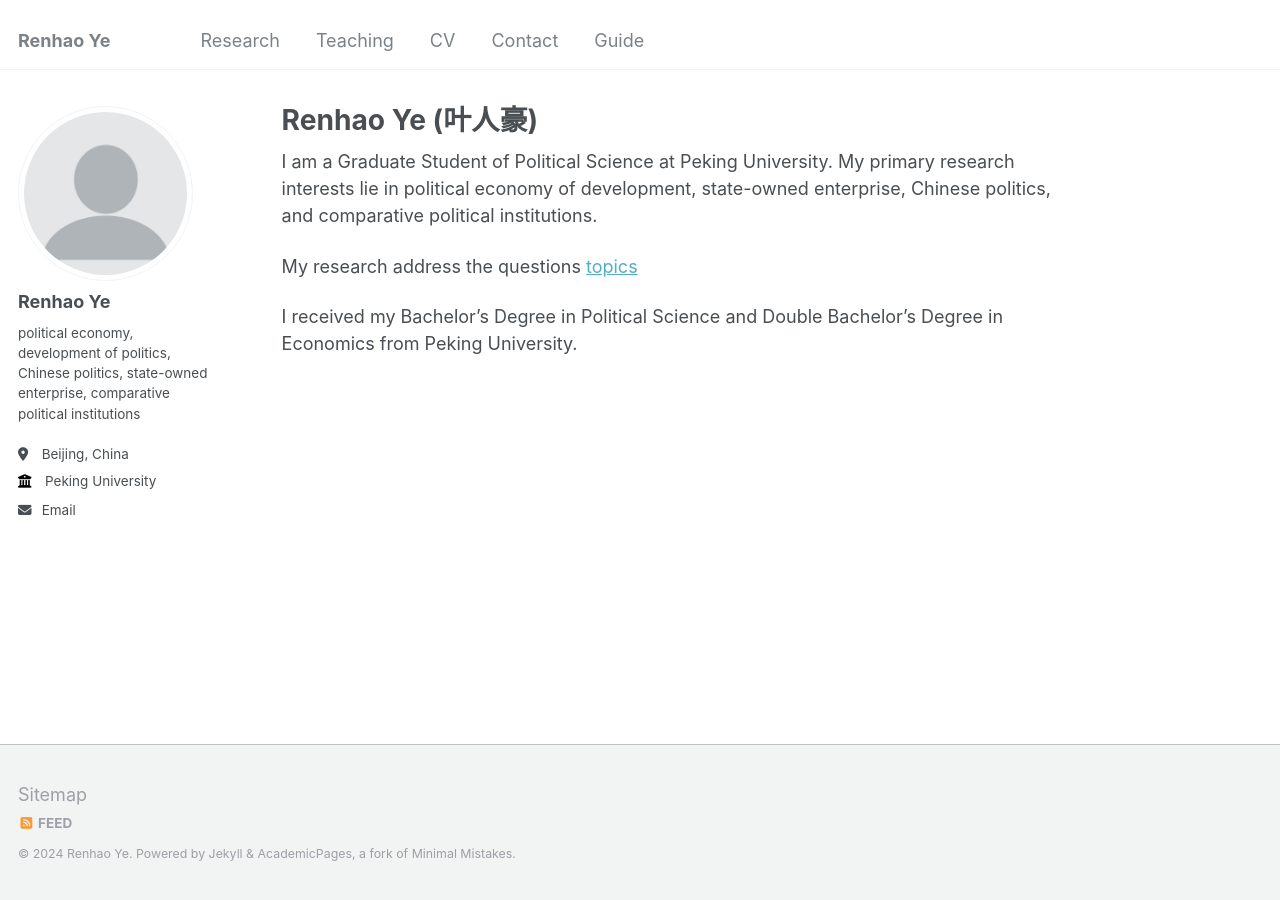
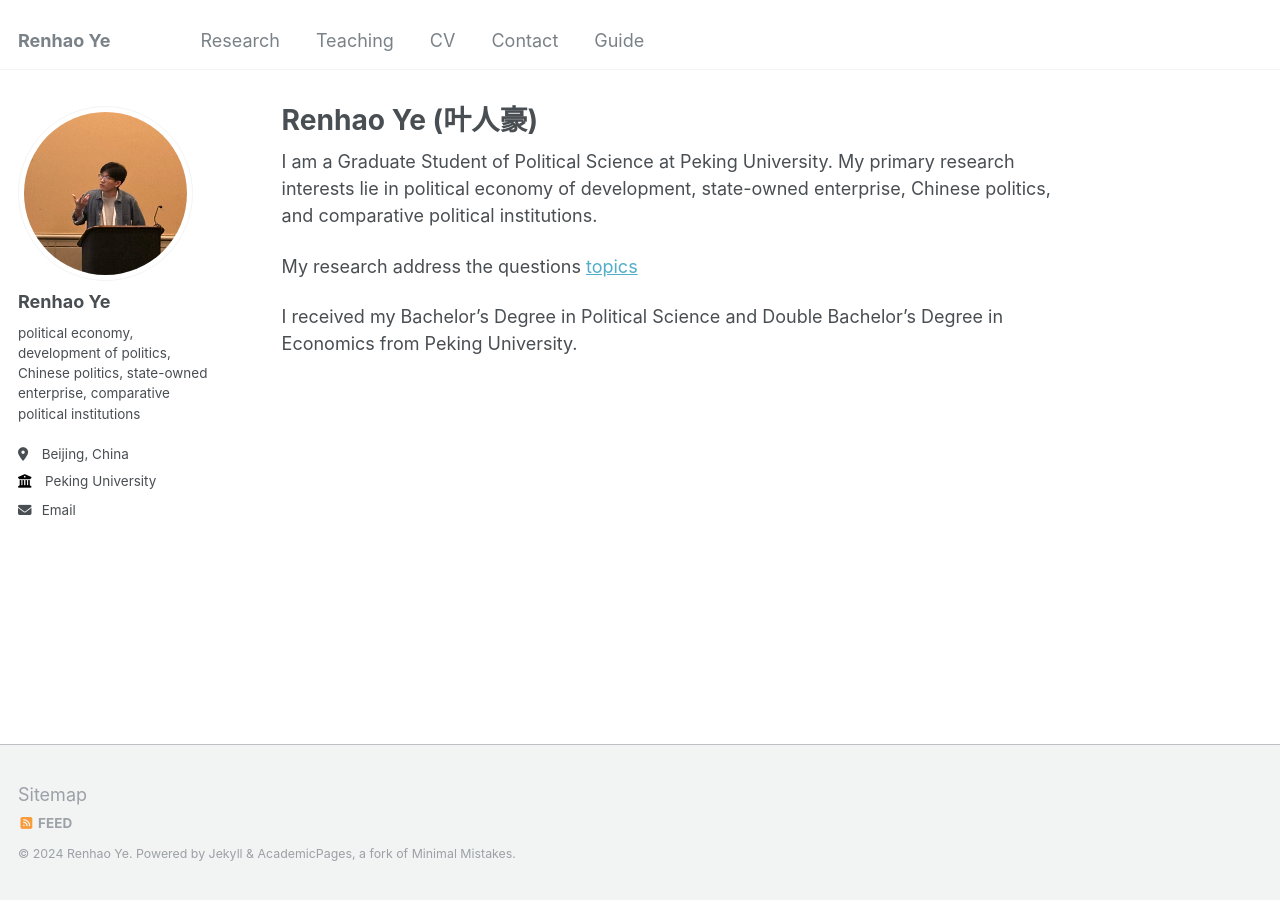
Before and after one commit to thenhow-ye/thenhow-ye.github.io, a Jekyll site: the page built from _pages/about.md, in a window 1280 px wide. Built offline with Jekyll 4.4.1, drawn with Linux system fonts in a browser that asks for light colours.

Commit message:
Update _config.yml

```diff
--- a/_config.yml
+++ b/_config.yml
@@ -21,7 +21,7 @@ repository               : "academicpages/academicpages.github.io"
 #               Additional customization can be done by editing /_includes/author-profile.html
 author:
   # Biographic information
-  avatar           : "profile.png"
+  avatar           : "Ye Renhao.png"
   name             : "Renhao Ye"
   pronouns         : # example: "she/her"
   bio              : "political economy, development of politics, Chinese politics, state-owned enterprise, comparative political institutions"
```
